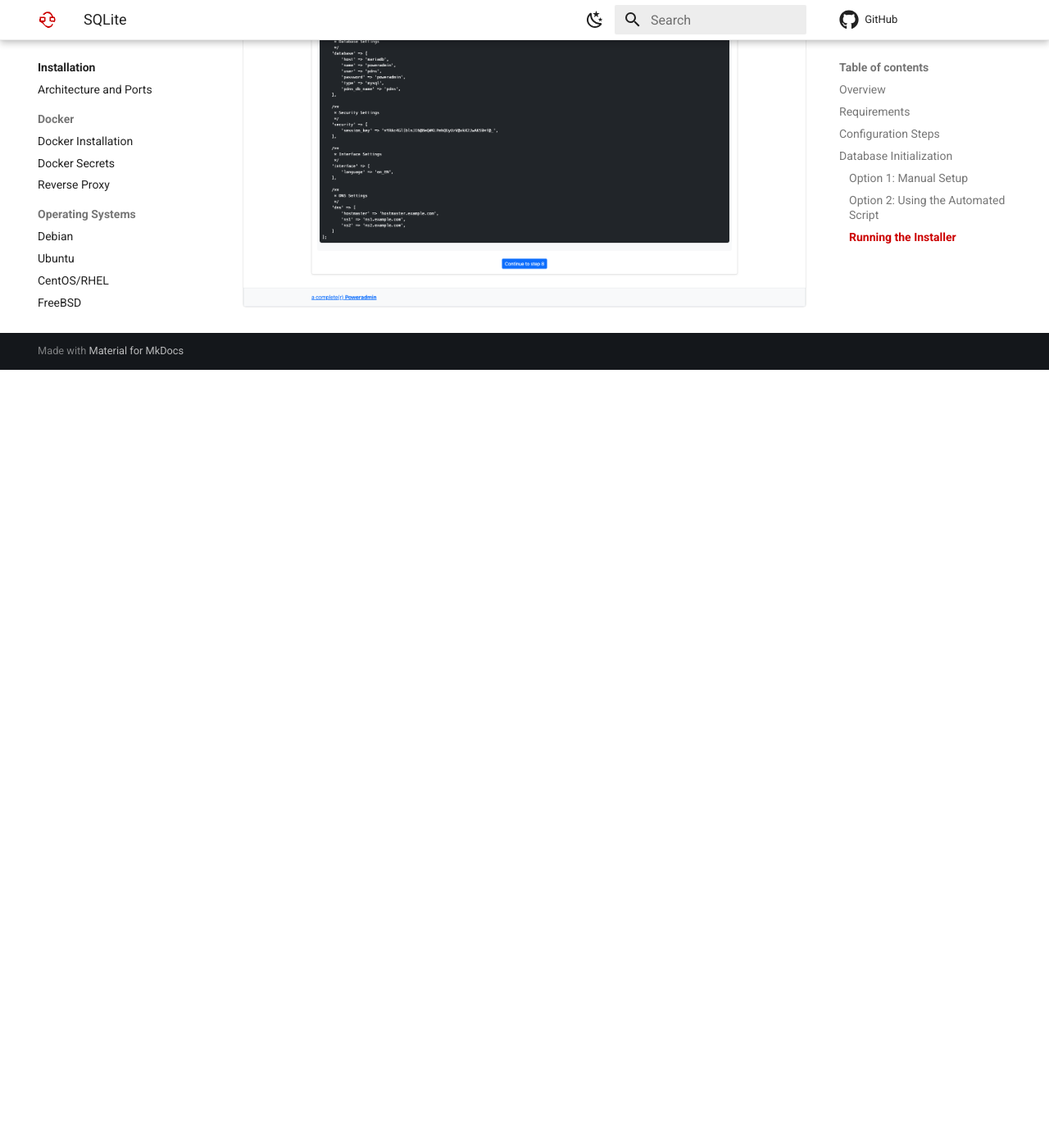
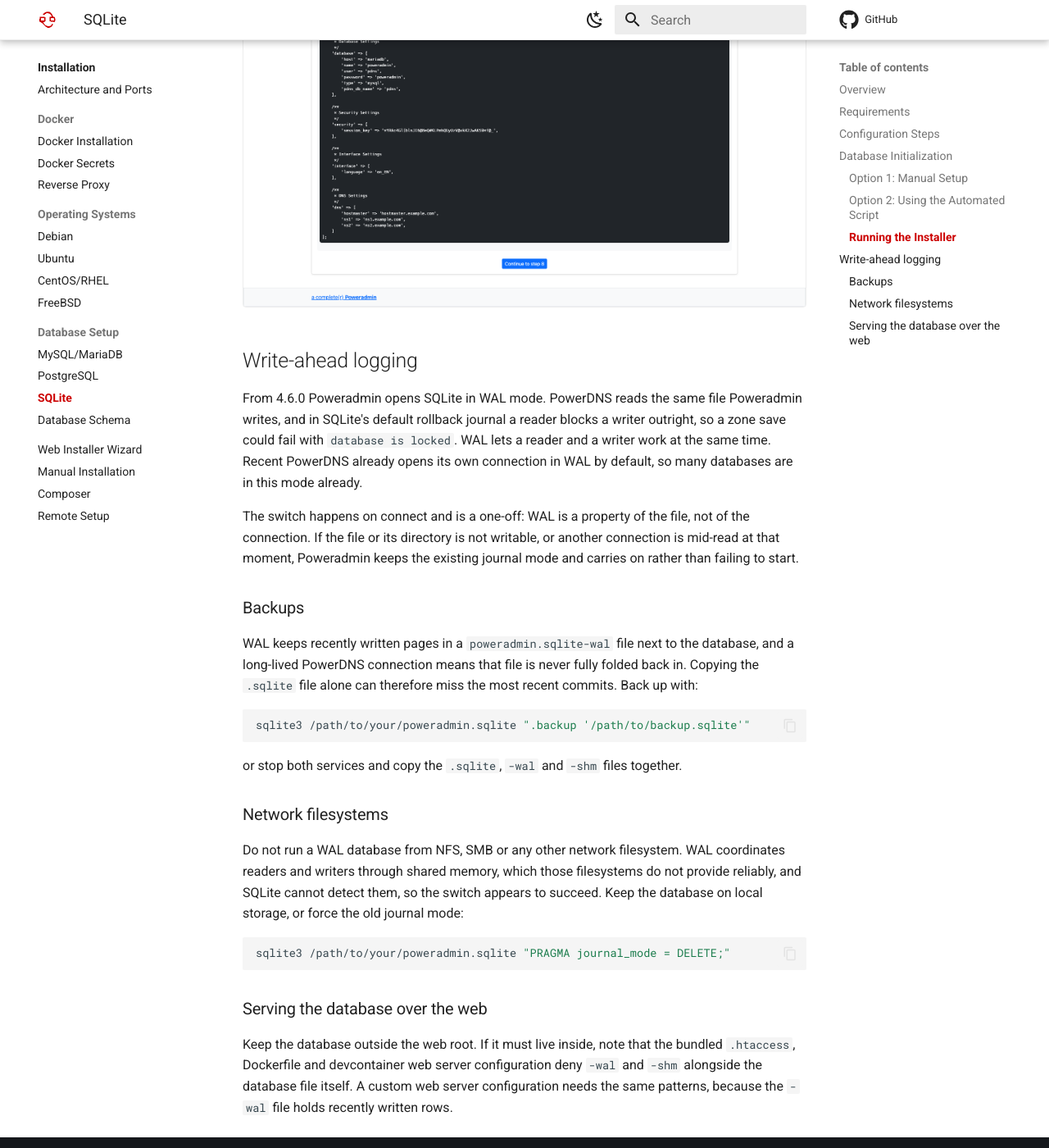
Before and after one commit to poweradmin/poweradmin-docs, an MkDocs documentation site: the page built from docs/database/sqlite.md, in a window 1280 px wide and 1400 px high, scrolled down 2572 px. Shown: the whole window at 82% size. Built offline with MkDocs 1.6.1 and Material for MkDocs 9.7.7, drawn with Linux system fonts in a browser that asks for light colours; comment, search, counter and statistics services are not loaded; before the commit the page ends 3023 px from its top, so only the background shows below that.

Commit message:
docs(database): describe SQLite WAL mode, its backups and where it must not run

````diff
--- a/docs/database/sqlite.md
+++ b/docs/database/sqlite.md
@@ -78,3 +78,48 @@
 When the installation is complete, the installer will generate the configuration file content. Create the `config/settings.php` file with the provided content:
 
 ![Generated configuration file](../screenshots/install-step7-config.png)
+
+## Write-ahead logging
+
+From 4.6.0 Poweradmin opens SQLite in WAL mode. PowerDNS reads the same file
+Poweradmin writes, and in SQLite's default rollback journal a reader blocks a
+writer outright, so a zone save could fail with `database is locked`. WAL lets a
+reader and a writer work at the same time. Recent PowerDNS already opens its own
+connection in WAL by default, so many databases are in this mode already.
+
+The switch happens on connect and is a one-off: WAL is a property of the file,
+not of the connection. If the file or its directory is not writable, or another
+connection is mid-read at that moment, Poweradmin keeps the existing journal mode
+and carries on rather than failing to start.
+
+### Backups
+
+WAL keeps recently written pages in a `poweradmin.sqlite-wal` file next to the
+database, and a long-lived PowerDNS connection means that file is never fully
+folded back in. Copying the `.sqlite` file alone can therefore miss the most
+recent commits. Back up with:
+
+```bash
+sqlite3 /path/to/your/poweradmin.sqlite ".backup '/path/to/backup.sqlite'"
+```
+
+or stop both services and copy the `.sqlite`, `-wal` and `-shm` files together.
+
+### Network filesystems
+
+Do not run a WAL database from NFS, SMB or any other network filesystem. WAL
+coordinates readers and writers through shared memory, which those filesystems do
+not provide reliably, and SQLite cannot detect them, so the switch appears to
+succeed. Keep the database on local storage, or force the old journal mode:
+
+```bash
+sqlite3 /path/to/your/poweradmin.sqlite "PRAGMA journal_mode = DELETE;"
+```
+
+### Serving the database over the web
+
+Keep the database outside the web root. If it must live inside, note that the
+bundled `.htaccess`, Dockerfile and devcontainer web server configuration deny
+`-wal` and `-shm` alongside the database file itself. A custom web server
+configuration needs the same patterns, because the `-wal` file holds recently
+written rows.
````
Also changed, not shown: docs/whats-new/v4.6.0.md (+1 -0 lines).
